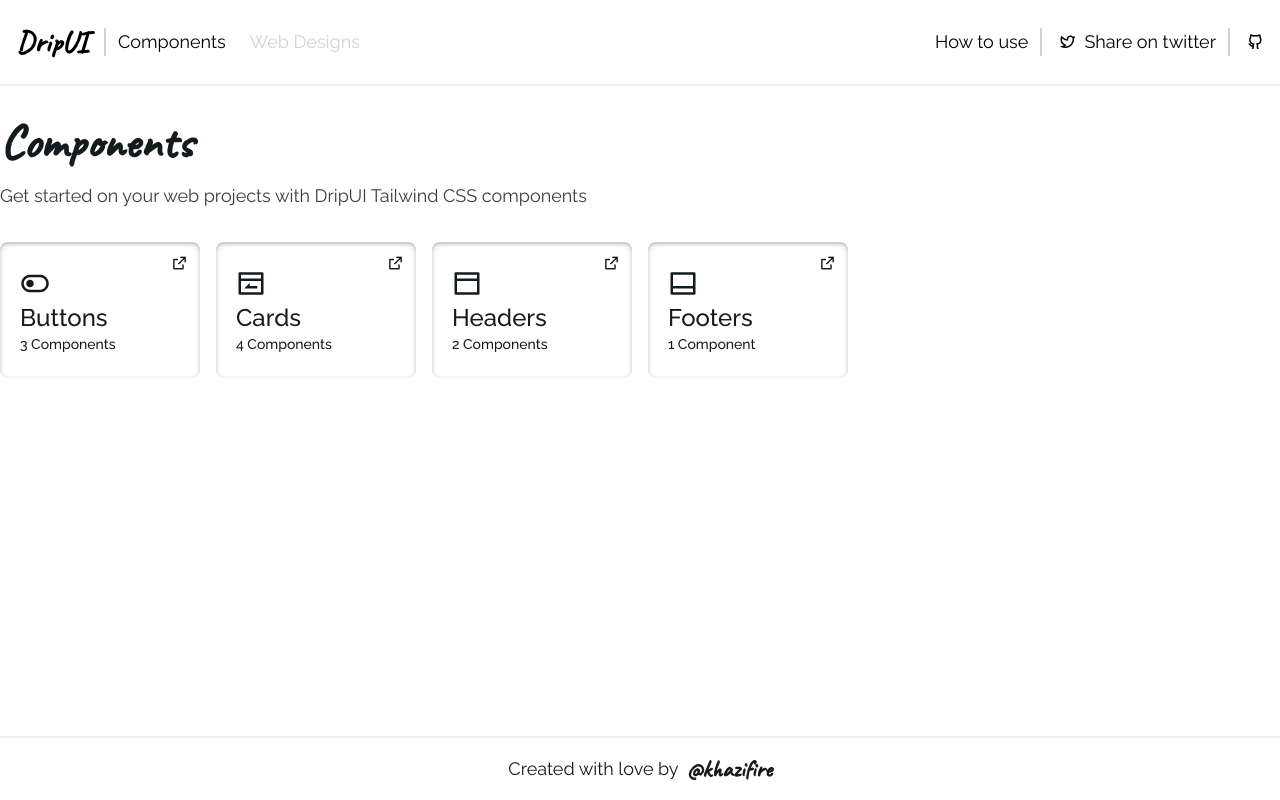
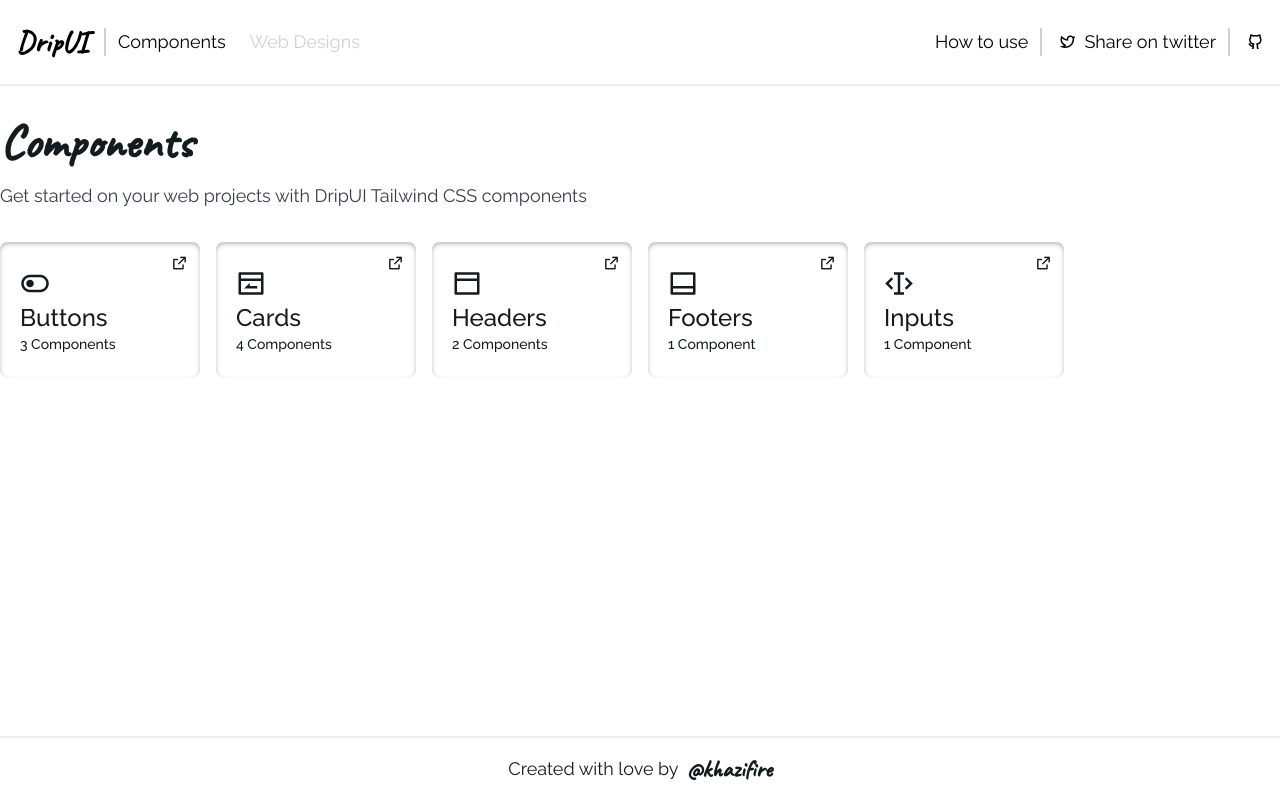
Before and after one commit to khazifire/DripUI, a Next.js app: page /docs in a window 1280 px wide. Built offline with nearby package versions, Linux system fonts and the light colour scheme.

Commit message:
feature: Added dynamic input fields

```diff
--- /dev/null
+++ b/components/drip/inputs/Input.jsx
@@ -0,0 +1,22 @@
+import { forwardRef } from "react";
+/**
+ *
+ * @param {object} props
+ * @param {string} props.type - the type of the input
+ * @param {string} props.className - custom tailwindCSS styles for the input
+ * @returns {JSX.Element}
+ */
+const Input = forwardRef(({ type, className, ...rest }, ref) => {
+  return (
+    <input
+      className={`"text-sm px-2 py-2 w-full text-gray-700 border-gray-300 border-2 focus:border-gray-800 focus:outline-none focus:ring-0" ${
+        className ?? ""
+      }`}
+      type={type ?? "text"}
+      ref={ref}
+      {...rest}
+    />
+  );
+});
+
+export default Input;
--- a/components/other/ComponentListing.js
+++ b/components/other/ComponentListing.js
@@ -1,69 +1,74 @@
-import Link from 'next/link'
-import { useState, useEffect } from 'react';
+import Link from "next/link";
+import { useState, useEffect } from "react";
 import { basicNavbars } from "../drip/navbar/basicNavbars";
 
-const ComponentListing = ({featured=0}) => {
-    const [list, setList] = useState(undefined)
-    const components =[
+const ComponentListing = ({ featured = 0 }) => {
+  const [list, setList] = useState(undefined);
+  const components = [
     {
-            'name':'buttons',
-            'count':3,
-            'icon': 'ri-toggle-line',
-            'featured':true
+      name: "buttons",
+      count: 3,
+      icon: "ri-toggle-line",
+      featured: true,
     },
     {
-            'name':'cards',
-            'count':4,
-            'icon':'ri-refund-line',
-            'featured':true
+      name: "cards",
+      count: 4,
+      icon: "ri-refund-line",
+      featured: true,
     },
     {
-            'name':'headers',
-
-            'count':2,
-
-            'icon': 'ri-layout-top-line',
-            'featured':true
+      name: "headers",
+      count: 2,
+      icon: "ri-layout-top-line",
+      featured: true,
     },
     {
-            'name':'footers',
-            'count':1,
-            'icon': 'ri-layout-bottom-line',
-            'featured':true
+      name: "footers",
+      count: 1,
+      icon: "ri-layout-bottom-line",
+      featured: true,
     },
-
-    ]
+    {
+      name: "inputs",
+      count: 1,
+      icon: "ri-input-cursor-move",
+      featured: true,
+    },
+  ];
 
   useEffect(() => {
-       if(featured != 0){
-        setList([...components.slice(0,featured)])
+    if (featured != 0) {
+      setList([...components.slice(0, featured)]);
     }
-    },[featured]);
-
+  }, [featured]);
 
   return (
-        <div className='grid grid-cols-2 gap-4 my-1 md:grid-cols-4 xl:grid-cols-6'>
-            {(list||components)?.map((component) =>(
-                <Link key={component.name} href={`/docs/${(component.count)?component.name :'#'}`}>
-                    <a  className={`${(!component.count)?'opacity-60 pointer-events-none' :''} group component-listing-a `}>
+    <div className="grid grid-cols-2 gap-4 my-1 md:grid-cols-4 xl:grid-cols-6">
+      {(list || components)?.map((component) => (
+        <Link
+          key={component.name}
+          href={`/docs/${component.count ? component.name : "#"}`}>
+          <a
+            className={`${
+              !component.count ? "opacity-60 pointer-events-none" : ""
+            } group component-listing-a `}>
             <i className={`${component.icon} text-3xl`}></i>
             {component.name}
-                        <span className='text-sm'>
-                            {(component.count>1)?
-                                `${component.count} Components`:
-                                (component.count)?
-                                    `${component.count} Component`:
-                                    'coming soon'}
+            <span className="text-sm">
+              {component.count > 1
+                ? `${component.count} Components`
+                : component.count
+                ? `${component.count} Component`
+                : "coming soon"}
             </span>
 
             <i className="ri-external-link-line absolute right-3 top-2 text-[17px] group-hover:animate-spin"></i>
           </a>
         </Link>
       ))}
-
-
     </div>
   );
-}
+};
 
 export default ComponentListing;
--- /dev/null
+++ b/pages/docs/inputs.jsx
@@ -0,0 +1,54 @@
+import PageHeading from "../../components/other/PageHeadings";
+import Input from "../../components/drip/inputs/Input";
+import Meta from "../../components/layout/meta";
+import { useState, useRef, createRef } from "react";
+import copyToClipboard from "../../utils/function/copyToClipBoard";
+
+const inputs = () => {
+  const [copyStatus, setCopyStatus] = useState(false);
+  const ref = useRef(null);
+
+  return (
+    <section className="lg:px-12 px-3 ">
+      <Meta
+        title={"DripUI - Tailwind CSS Buttons"}
+        description={
+          "DripUI offers a wide range of responsive NavBars, including outlined navbar, animated hamburger menus, ...."
+        }
+        url={"/components/inputs"}
+      />
+      <PageHeading
+        title={"Input Components"}
+        alt={"input"}
+        description={
+          "Input fields are essential in web applications and websites for collecting user data, ranging from text and numbers to dates and selections. DripUI provides a versatile collection of responsive input elements, including text fields, checkboxes, and dropdowns, ensuring a seamless user experience across devices."
+        }
+      />
+
+      <section>
+        <h2 className="text-3xl font-semibold mb-10">Input Fields</h2>
+        <div className="p-4 rounded-lg shadow-inner shadow-drip-black/30 max-w-md flex items-center">
+          <div className="w-full">
+            <div className="flex gap-2 items-center mb-1">
+              <Input
+                placeholder="I'm a dynamic input field"
+                ref={ref}
+                className="w-full"
+              />
+              <i
+                className="ri-file-copy-line"
+                onClick={() => copyToClipboard(ref, setCopyStatus)}></i>
+            </div>
+            {copyStatus && (
+              <span className="relative flex gap-1 py-2 text-sm items-center mx-auto w-fit ">
+                Copied! <i className="ri-chat-smile-2-line animate-bounce"></i>{" "}
+              </span>
+            )}
+          </div>
+        </div>
+      </section>
+    </section>
+  );
+};
+
+export default inputs;
```
Lines whose indentation alone changed are shown as unchanged.
